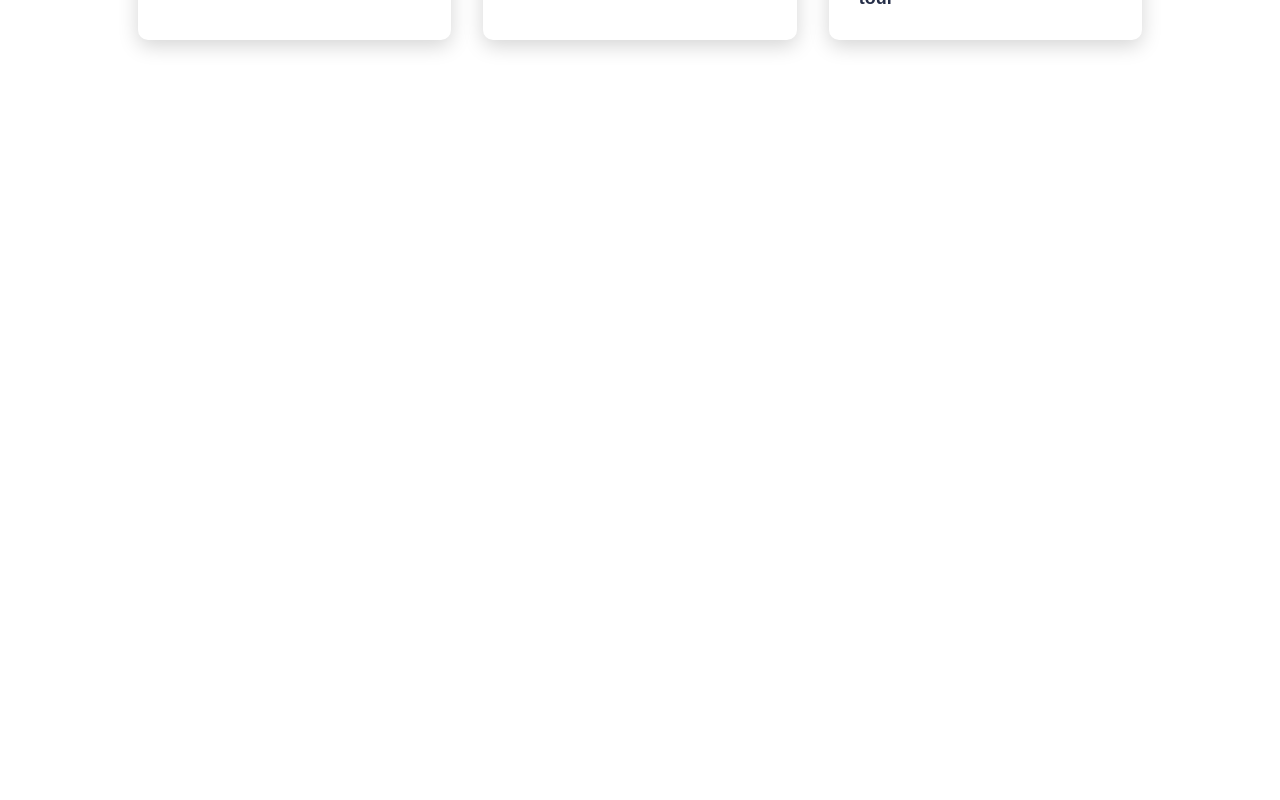
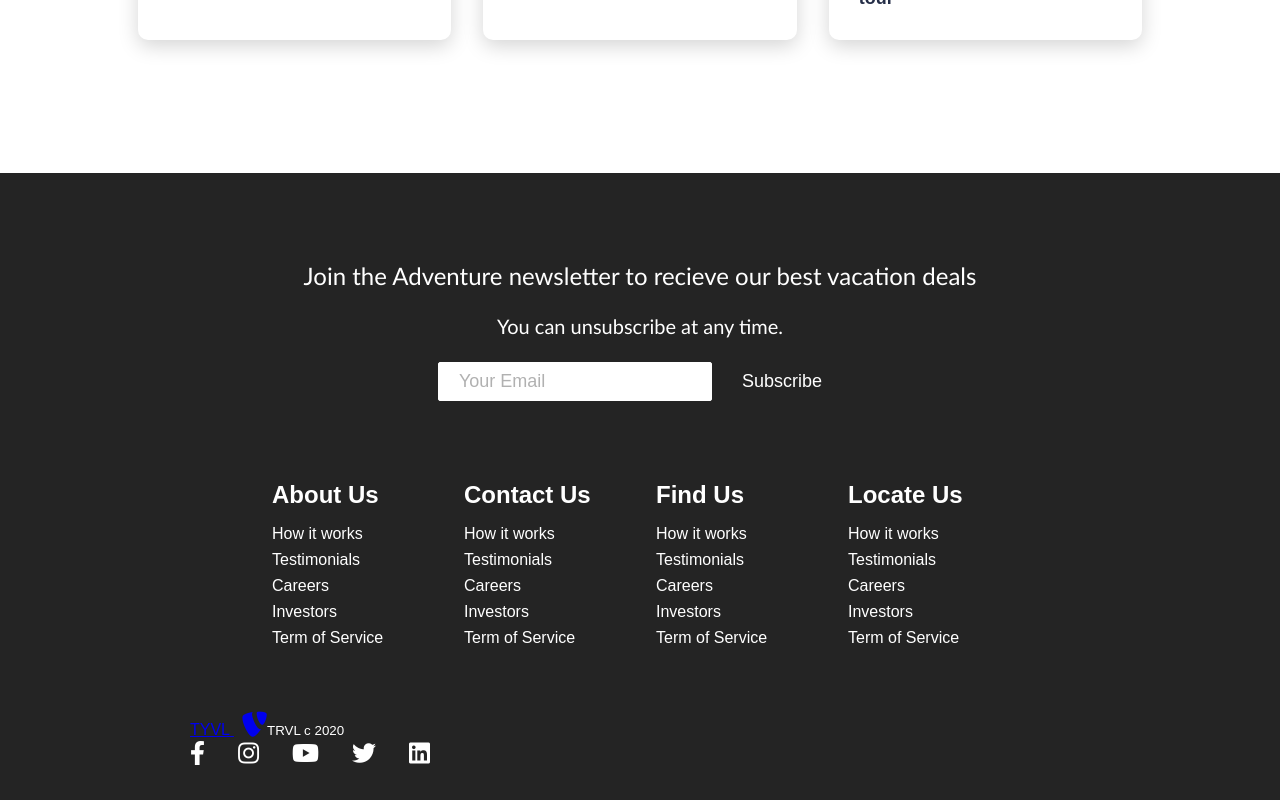
Before and after one commit to zt4ff/react-tutorial-1, a React (Create React App) app: page / in a window 1280 px wide. Shown: the part 1771-2571 px from the top of the page. Before the commit the page ends 1944 px from the top, so only its background shows below. Built offline with nearby package versions, Linux system fonts and the light colour scheme.

Commit message:
add: footer section

```diff
--- a/src/App.js
+++ b/src/App.js
@@ -3,14 +3,21 @@ import { Navbar } from "./components/Navbar";
 import { BrowserRouter as Router, Switch, Route } from "react-router-dom";
 import "./App.css";
 import { Home } from "./components/pages/Home";
+import { Service } from "./components/pages/Services";
+import { Product } from "./components/pages/Product";
+import { SignUp } from "./components/pages/SignUp";
 
 function App() {
   return (
     <div className="App">
       <Router>
+        {/* This navbar has the react-route-dom Link component to link to the pages defined in the  Switch */}
         <Navbar />
         <Switch>
           <Route path="/" exact component={Home} />
+          <Route path="/service" component={Service} />
+          <Route path="/products" component={Product} />
+          <Route path="/sign-up" component={SignUp} />
         </Switch>
       </Router>
     </div>
--- /dev/null
+++ b/src/components/Footer.css
@@ -0,0 +1,163 @@
+.footer-container {
+  background-color: #242424;
+  padding: 4rem 0 2rem 0;
+  display: flex;
+  flex-direction: column;
+  justify-content: center;
+  align-items: center;
+}
+
+.footer-subscription {
+  display: flex;
+  flex-direction: column;
+  justify-content: center;
+  align-items: center;
+  text-align: center;
+
+  margin-bottom: 24px;
+  padding: 24px;
+  color: #fff;
+}
+
+.footer-subscription > p {
+  font-family: "Trebuchet MS", "Lucida Sans Unicode", "Lucida Grande",
+    "Lucida Sans", Arial, sans-serif;
+}
+
+.footer-subscription-heading {
+  margin-bottom: 24px;
+  font-size: 24px;
+}
+
+.footer-subscription-text {
+  margin-bottom: 24px;
+  font-size: 20px;
+}
+
+.footer-input {
+  padding: 8px 20px;
+  border-radius: 2px;
+  margin-right: 10px;
+  outline: none;
+  border: none;
+  font-size: 18px;
+  margin-bottom: 16px;
+  border: 1px solid #fff;
+}
+
+.footer-links {
+  width: 100%;
+  max-width: 1000px;
+  display: flex;
+  justify-content: center;
+}
+
+.footer-link-wrapper {
+  display: flex;
+}
+
+.footer-link-items {
+  display: flex;
+  flex-direction: column;
+  align-items: flex-start;
+  margin: 16px;
+  text-align: left;
+  width: 160px;
+  box-sizing: border-box;
+}
+
+.footer-link-items h2 {
+  margin-bottom: 16px;
+}
+
+.footer-link-items > h2 {
+  color: #fff;
+}
+
+.footer-link-items a {
+  color: #fff;
+  text-decoration: none;
+  margin-bottom: 0.5rem;
+}
+
+.footer-link-items a:hover {
+  color: #e9e9e9;
+  transition: 0.3s ease-out;
+}
+
+.footer-email-form h2 {
+  margin-bottom: 2rem;
+}
+
+.footer-input::placeholder {
+  color: #b1b1b1;
+}
+
+/* Social Icons */
+.social-icon-link {
+  color: #fff;
+  font-size: 24px;
+}
+
+.social-media {
+  max-width: 1000px;
+  width: 100%;
+}
+
+.social-media-wrap {
+  display: flex;
+  justify-content: space-between;
+  align-items: center;
+  width: 90%;
+  max-width: 1000px;
+  margin: 40px auto 0 auto;
+}
+
+.social-icons {
+  display: flex;
+  justify-content: space-between;
+  align-items: center;
+  width: 240px;
+}
+
+.social-logo {
+  color: #fff;
+  justify-self: start;
+  margin-left: 20px;
+  cursor: pointer;
+  text-decoration: none;
+  font-size: 2rem;
+  display: flex;
+  align-items: center;
+  margin-bottom: 16px;
+}
+
+.website-rights {
+  color: #fff;
+  margin-bottom: 16px;
+}
+
+@media screen and (max-width: 820px) {
+  .footer-links {
+    padding-top: 2rem;
+  }
+
+  .footer-input {
+    width: 100%;
+  }
+
+  .btn {
+    width: 100%;
+  }
+
+  .footer-link-wrapper {
+    flex-direction: column;
+  }
+
+  .social-media-wrap {
+    flex-direction: column;
+  }
+}
+
+@media screen and (max-width: 768px) {
+}
--- /dev/null
+++ b/src/components/Footer.js
@@ -0,0 +1,120 @@
+import React from "react";
+import { Link } from "react-router-dom";
+import { Button } from "./Button";
+import "./Footer.css";
+
+export const Footer = () => {
+  return (
+    <div className="footer-container">
+      <section className="footer-subscription">
+        <p className="footer-subscription-heading">
+          Join the Adventure newsletter to recieve our best vacation deals
+        </p>
+        <p className="footer-subscription-text">
+          You can unsubscribe at any time.
+        </p>
+        <div className="input-areas">
+          <form>
+            <input
+              type="email"
+              name="email"
+              placeholder="Your Email"
+              className="footer-input"
+            />
+            <Button buttonStyle="btn--outline">Subscribe</Button>
+          </form>
+        </div>
+      </section>
+      <div className="footer-links">
+        <div className="footer-link-wrapper">
+          <div className="footer-link-items">
+            <h2>About Us</h2>
+            <Link to="/sign-up">How it works</Link>
+            <Link to="/">Testimonials</Link>
+            <Link to="/">Careers</Link>
+            <Link to="/">Investors</Link>
+            <Link to="/">Term of Service</Link>
+          </div>
+          <div className="footer-link-items">
+            <h2>Contact Us</h2>
+            <Link to="/sign-up">How it works</Link>
+            <Link to="/">Testimonials</Link>
+            <Link to="/">Careers</Link>
+            <Link to="/">Investors</Link>
+            <Link to="/">Term of Service</Link>
+          </div>
+        </div>
+        <div className="footer-link-wrapper">
+          <div className="footer-link-items">
+            <h2>Find Us</h2>
+            <Link to="/sign-up">How it works</Link>
+            <Link to="/">Testimonials</Link>
+            <Link to="/">Careers</Link>
+            <Link to="/">Investors</Link>
+            <Link to="/">Term of Service</Link>
+          </div>
+          <div className="footer-link-items">
+            <h2>Locate Us</h2>
+            <Link to="/sign-up">How it works</Link>
+            <Link to="/">Testimonials</Link>
+            <Link to="/">Careers</Link>
+            <Link to="/">Investors</Link>
+            <Link to="/">Term of Service</Link>
+          </div>
+        </div>
+      </div>
+      <section className="social-media">
+        <div className="social-media-wrap">
+          <div className="footer-logo">
+            <Link to="/" className="sociall-logo">
+              TYVL <i className="fab fa-typo3"></i>
+            </Link>
+            <small className="website-rights">TRVL c 2020</small>
+            <div className="social-icons">
+              <Link
+                class="social-icon-link facebook"
+                to="/"
+                target="_blank"
+                aria-label="Facebook"
+              >
+                <i class="fab fa-facebook-f" />
+              </Link>
+              <Link
+                class="social-icon-link instagram"
+                to="/"
+                target="_blank"
+                aria-label="Instagram"
+              >
+                <i class="fab fa-instagram" />
+              </Link>
+              <Link
+                class="social-icon-link youtube"
+                to="/"
+                target="_blank"
+                aria-label="Youtube"
+              >
+                <i class="fab fa-youtube" />
+              </Link>
+              <Link
+                class="social-icon-link twitter"
+                to="/"
+                target="_blank"
+                aria-label="Twitter"
+              >
+                <i class="fab fa-twitter" />
+              </Link>
+              <Link
+                class="social-icon-link twitter"
+                to="/"
+                target="_blank"
+                aria-label="LinkedIn"
+              >
+                <i class="fab fa-linkedin" />
+              </Link>
+            </div>
+          </div>
+        </div>
+      </section>
+    </div>
+  );
+};
--- a/src/components/pages/Home.js
+++ b/src/components/pages/Home.js
@@ -1,5 +1,6 @@
 import React from "react";
 import { Cards } from "../Cards";
+import { Footer } from "../Footer";
 import { HeroSection } from "../HeroSection";
 
 export const Home = () => {
@@ -7,6 +8,7 @@ export const Home = () => {
     <>
       <HeroSection />
       <Cards />
+      <Footer />
     </>
   );
 };
--- /dev/null
+++ b/src/components/pages/Product.js
@@ -0,0 +1,5 @@
+import React from "react";
+
+export const Product = () => {
+  return <h1 className="products">PRODUCTS</h1>;
+};
--- /dev/null
+++ b/src/components/pages/Services.js
@@ -0,0 +1,5 @@
+import React from "react";
+
+export const Service = () => {
+  return <h1 className="services">SERVICES</h1>;
+};
--- /dev/null
+++ b/src/components/pages/SignUp.js
@@ -0,0 +1,5 @@
+import React from "react";
+
+export const SignUp = () => {
+  return <h1 className="sign-up">SIGN UP</h1>;
+};
```
Also changed, not shown: 1 other file (tests, documents, lock files or other folders).
